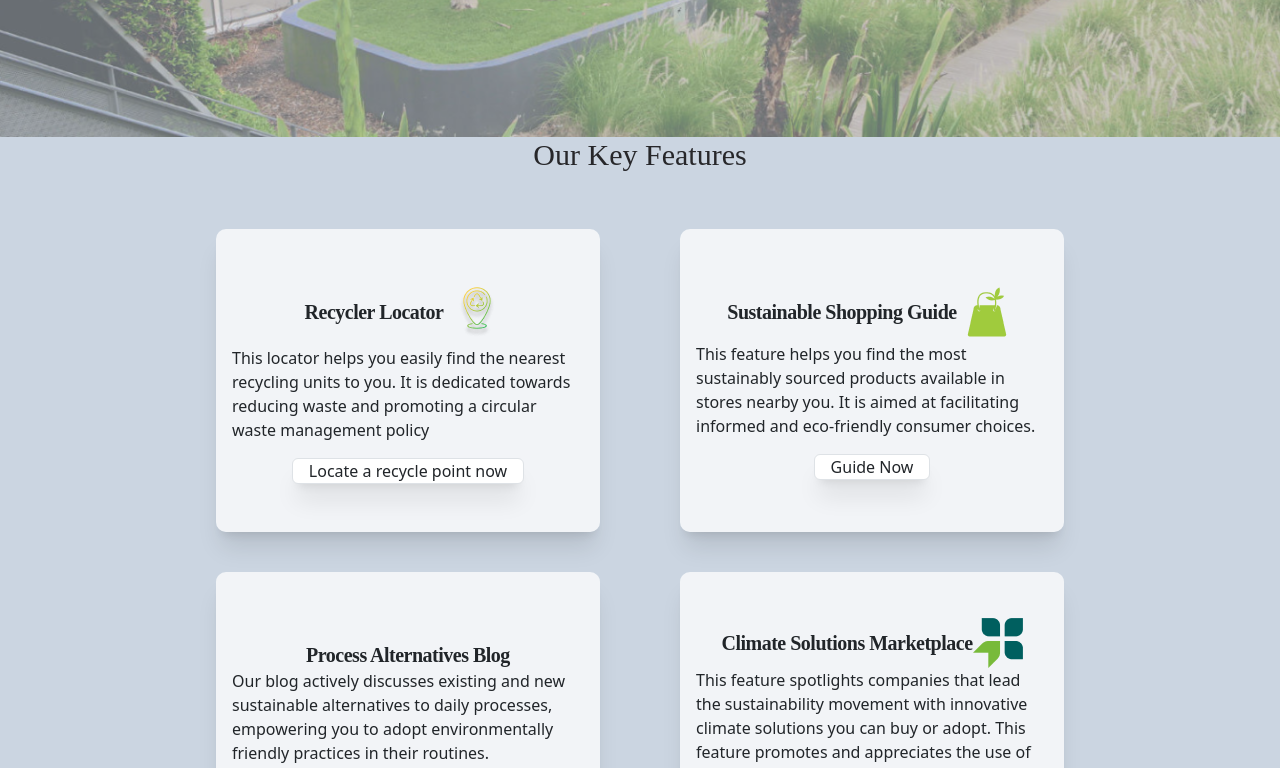
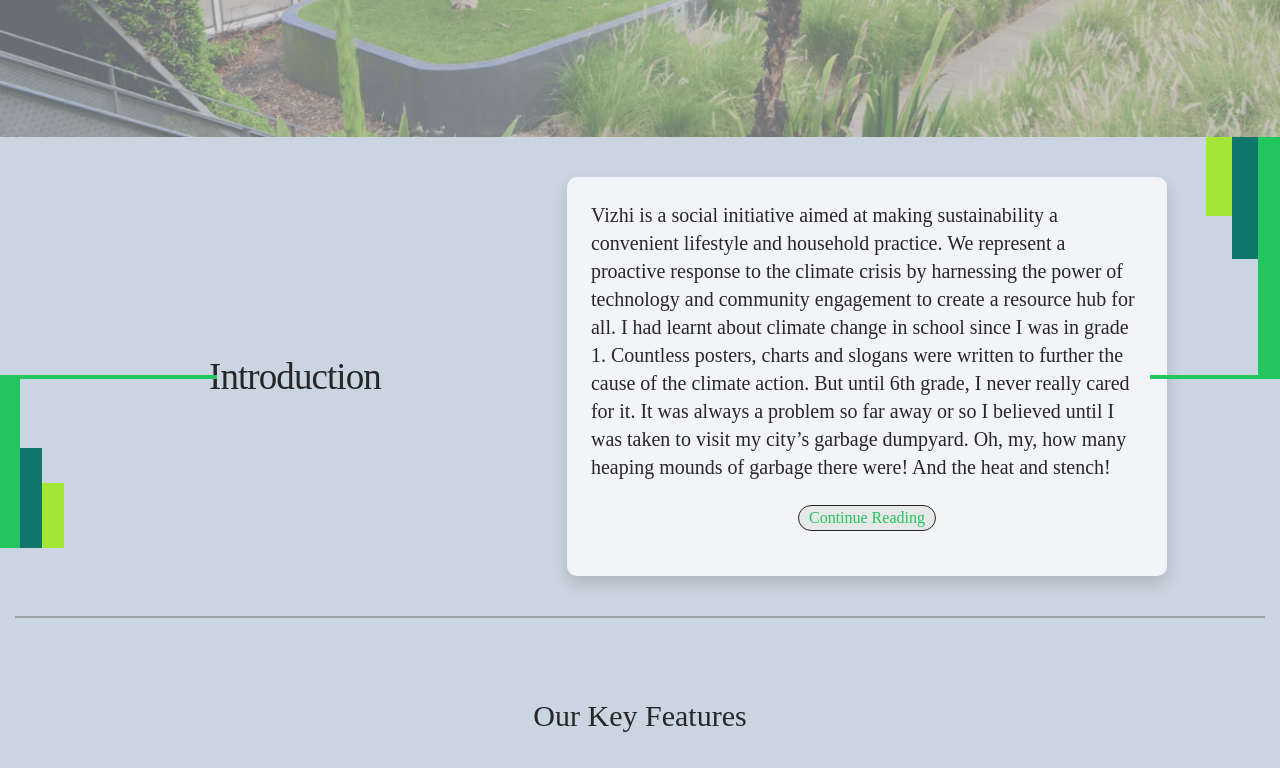
Before and after one commit to kalyani179/Vizhi, a React (Create React App) app: page / in a window 1280 px wide. Shown: the part 440-1208 px from the top of the page. Built offline with nearby package versions, Linux system fonts and the light colour scheme.

Commit message:
Completed Introduction

```diff
--- a/src/components/Footer.jsx
+++ b/src/components/Footer.jsx
@@ -27,4 +27,4 @@
   )
 }
 
-export default Footer
+export default Footer;
--- a/src/components/Home/Home.jsx
+++ b/src/components/Home/Home.jsx
@@ -1,5 +1,6 @@
 import React from 'react'
 import OurKeyFeature from './OurKeyFeature'
+import Introduction from './Introduction';
 
 function Home() {
   return (
@@ -8,6 +9,10 @@
         <img className='opacity-50' src="../../../images/home.png" alt="" />
         <div class="absolute w-[600px] top-80 left-96 text-center text-zinc-800 text-3xl font-medium font-['Oldenburg']">"Vizhi: Uniting Communities for a Greener, Cleaner Future."</div>
       </div>
+      <Introduction />
+      <div className='flex justify-center align-items-center mb-20'>
+        <div class="w-[1250px] border !border-zinc-400"></div>
+      </div>
       <OurKeyFeature />
     </div>
   )
--- /dev/null
+++ b/src/components/Home/Introduction.jsx
@@ -0,0 +1,37 @@
+import React from 'react'
+
+function Introduction() {
+  return (
+    <div className='flex flex-row justify-around align-items-center my-10'>
+        <div className="flex flex-row absolute left-5 mt-96 -mb-32">
+            <div className="w-[22px] h-[170px] origin-top-left rotate-180 bg-green-500"></div>
+            <div className="w-[22px] h-[100px] origin-top-left rotate-180 bg-teal-700"></div>
+            <div className="w-[22px] h-[65px] origin-top-left rotate-180 bg-lime-400"></div>
+        </div>
+        <div className='absolute left-0'>
+            <div className="w-[217px]  border-2 border-green-500"></div>
+        </div>
+        <div className="ml-24 text-zinc-800 text-[37px] font-normal font-['Oldenburg'] tracking-tight">Introduction</div>
+        <div className="w-[600px] h-[399px] -ml-10 bg-white bg-opacity-75 rounded-[10px] shadow flex flex-column align-items-center justify-items-center">
+            <p className="!text-zinc-800 text-opacity-30 text-xl font-normal font-['Oldenburg'] m-4">
+            Vizhi is a social initiative aimed at making sustainability a convenient lifestyle and household practice. We represent a proactive response to the climate crisis by harnessing the power of technology and community engagement to create a resource hub for all.
+            I had learnt about climate change in school since I was in grade 1. Countless posters, charts and slogans were written to further the cause of the climate action. But until 6th grade, I never really cared for it. It was always a problem so far away or so I believed until I was taken to visit my city’s garbage dumpyard. Oh, my, how many heaping mounds of garbage there were! And the heat and stench!
+            </p>
+            <div class="px-2.5 bg-neutral-200 bg-opacity-80 rounded-[22px] border !border-zinc-800">
+                <p className="text-justify text-green-500 text-base font-normal font-['Oldenburg']">Continue Reading</p>
+            </div>
+        </div>
+        <div className="flex flex-row absolute right-0 -mt-60">
+            <div className="w-[26px] h-[79px] bg-lime-400"></div>
+            <div className="w-[26px] h-[122px] bg-teal-700"></div>
+            <div className="w-[22px] h-[240px] bg-green-500"></div>
+        </div>
+        <div className='absolute right-0'>
+            <div class="w-[130px] h-[0px] border-2 border-green-500"></div>
+        </div>
+
+    </div>
+  )
+}
+
+export default Introduction
```
